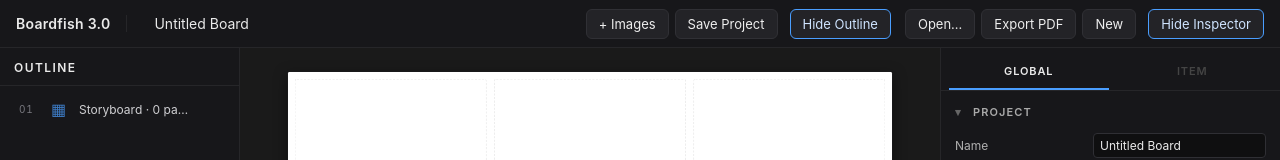
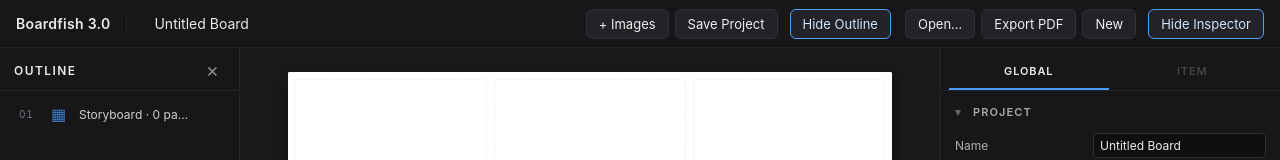
Before and after one commit to iBelieveInSwordbot/boardfish, a React (Vite) app: page / in a window 1280 px wide. Shown: the top 160 px of the page. Built offline with nearby package versions, Linux system fonts and the light colour scheme.

Commit message:
Outliner close button + full-screen storyboard view (press F, Esc to exit)

```diff
--- a/src/App.css
+++ b/src/App.css
@@ -56,6 +56,32 @@ input, textarea, select {
 }
 .inspector-reopen:hover { background: #2c2c31; }
 
+/* Full-screen storyboard view */
+.app-root.fullscreen {
+  grid-template-rows: 1fr;
+}
+.app-root.fullscreen .app-body {
+  grid-template-columns: 1fr !important;
+}
+.fullscreen-exit {
+  position: fixed;
+  top: 16px;
+  right: 16px;
+  z-index: 20;
+  background: rgba(20, 20, 24, 0.75);
+  color: #fff;
+  border: 1px solid rgba(255,255,255,0.15);
+  padding: 8px 14px;
+  border-radius: 6px;
+  font-size: 12px;
+  text-transform: uppercase;
+  letter-spacing: 0.08em;
+  cursor: pointer;
+  backdrop-filter: blur(8px);
+  font-family: inherit;
+}
+.fullscreen-exit:hover { background: rgba(20, 20, 24, 0.95); }
+
 .outliner-reopen {
   position: fixed;
   top: 60px;
@@ -81,7 +107,24 @@ input, textarea, select {
   flex-direction: column;
   min-height: 0;
 }
-.outliner-header { padding: 12px 14px 10px; border-bottom: 1px solid #262629; }
+.outliner-header {
+  padding: 12px 14px 10px;
+  border-bottom: 1px solid #262629;
+  display: flex;
+  align-items: center;
+  justify-content: space-between;
+}
+.outliner-close {
+  background: transparent;
+  border: none;
+  color: #888;
+  font-size: 20px;
+  line-height: 1;
+  padding: 0 6px;
+  cursor: pointer;
+  border-radius: 4px;
+}
+.outliner-close:hover { color: #eee; background: #26262b; }
 .outliner-title {
   font-size: 12px;
   text-transform: uppercase;
--- a/src/App.tsx
+++ b/src/App.tsx
@@ -27,6 +27,7 @@ function App() {
     }
   });
   const [lightboxOpen, setLightboxOpen] = useState(false);
+  const [fullscreen, setFullscreen] = useState(false);
 
   useEffect(() => {
     try {
@@ -64,6 +65,12 @@ function App() {
         setOutlinerOpen((v) => !v);
         return;
       }
+      // F toggles full-screen storyboard view (only when no modifier)
+      if (!meta && !e.shiftKey && !e.altKey && e.key.toLowerCase() === 'f') {
+        e.preventDefault();
+        setFullscreen((v) => !v);
+        return;
+      }
 
       const isArrowNav = (e.key === 'ArrowLeft' || e.key === 'ArrowRight') && flatPanels.length > 0;
       if (!state.selectedPanelId && !(meta && e.key.toLowerCase() === 'v') && !isArrowNav) return;
@@ -97,12 +104,13 @@ function App() {
         dispatch({ type: 'SELECT_PANEL', id: flatPanels[next].id });
       } else if (e.key === 'Escape') {
         if (lightboxOpen) setLightboxOpen(false);
+        else if (fullscreen) setFullscreen(false);
         else dispatch({ type: 'SELECT_PANEL', id: null });
       }
     }
     window.addEventListener('keydown', onKey);
     return () => window.removeEventListener('keydown', onKey);
-  }, [dispatch, state.selectedPanelId, lightboxOpen, flatPanels]);
+  }, [dispatch, state.selectedPanelId, lightboxOpen, fullscreen, flatPanels]);
 
   useEffect(() => {
     if (!state.selectedPanelId && lightboxOpen) setLightboxOpen(false);
@@ -113,13 +121,19 @@ function App() {
     ? flatPanels.findIndex((p) => p.id === selectedPanel.id) + 1
     : 0;
 
+  // Full-screen mode implicitly hides toolbar + inspector + outliner
+  const effectiveOutlinerOpen = outlinerOpen && !fullscreen;
+  const effectiveInspectorOpen = inspectorOpen && !fullscreen;
+
   const bodyClasses = [
-    outlinerOpen ? 'outliner-visible' : 'outliner-hidden',
-    inspectorOpen ? 'inspector-visible' : 'inspector-hidden',
-  ].join(' ');
+    effectiveOutlinerOpen ? 'outliner-visible' : 'outliner-hidden',
+    effectiveInspectorOpen ? 'inspector-visible' : 'inspector-hidden',
+    fullscreen ? 'fullscreen' : '',
+  ].filter(Boolean).join(' ');
 
   return (
     <div className={`app-root ${bodyClasses}`}>
+      {!fullscreen && (
         <Toolbar
           state={state}
           dispatch={dispatch}
@@ -128,19 +142,31 @@ function App() {
           outlinerOpen={outlinerOpen}
           onToggleOutliner={() => setOutlinerOpen((v) => !v)}
         />
+      )}
       <div className="app-body">
-        {outlinerOpen && <Outliner state={state} dispatch={dispatch} />}
+        {effectiveOutlinerOpen && (
+          <Outliner state={state} dispatch={dispatch} onClose={() => setOutlinerOpen(false)} />
+        )}
         <Canvas state={state} dispatch={dispatch} />
-        {inspectorOpen && <Inspector state={state} dispatch={dispatch} />}
+        {effectiveInspectorOpen && <Inspector state={state} dispatch={dispatch} />}
       </div>
-      {!outlinerOpen && (
+      {!effectiveOutlinerOpen && !fullscreen && (
         <button className="outliner-reopen" title="Show Outline (⌘⇧O)" onClick={() => setOutlinerOpen(true)}>
           Outline ›
         </button>
       )}
-      {!inspectorOpen && (
+      {!effectiveInspectorOpen && !fullscreen && (
         <button className="inspector-reopen" title="Show Inspector (⌘\)" onClick={() => setInspectorOpen(true)}>
           ‹ Inspector
+        </button>
+      )}
+      {fullscreen && (
+        <button
+          className="fullscreen-exit"
+          title="Exit full screen (F or Esc)"
+          onClick={() => setFullscreen(false)}
+        >
+          Exit Full Screen  ·  F
         </button>
       )}
       {lightboxOpen && selectedPanel && (
--- a/src/components/Outliner.tsx
+++ b/src/components/Outliner.tsx
@@ -15,9 +15,13 @@ import { useEffect } from 'react';
 import type { Action, BoardfishState } from '../store';
 import type { DocItem } from '../types';
 
-type Props = { state: BoardfishState; dispatch: React.Dispatch<Action> };
+type Props = {
+  state: BoardfishState;
+  dispatch: React.Dispatch<Action>;
+  onClose?: () => void;
+};
 
-export function Outliner({ state, dispatch }: Props) {
+export function Outliner({ state, dispatch, onClose }: Props) {
   const { items, selectedItemId, selectedPanelId } = state;
 
   const sensors = useSensors(useSensor(PointerSensor, { activationConstraint: { distance: 5 } }));
@@ -58,6 +62,11 @@ export function Outliner({ state, dispatch }: Props) {
     <aside className="outliner">
       <div className="outliner-header">
         <div className="outliner-title">Outline</div>
+        {onClose && (
+          <button className="outliner-close" title="Hide Outline (⌘⇧O)" onClick={onClose}>
+            ×
+          </button>
+        )}
       </div>
       <div className="outliner-body">
         <DndContext sensors={sensors} collisionDetection={closestCenter} onDragEnd={onDragEnd}>
```
Lines whose indentation alone changed are shown as unchanged.
